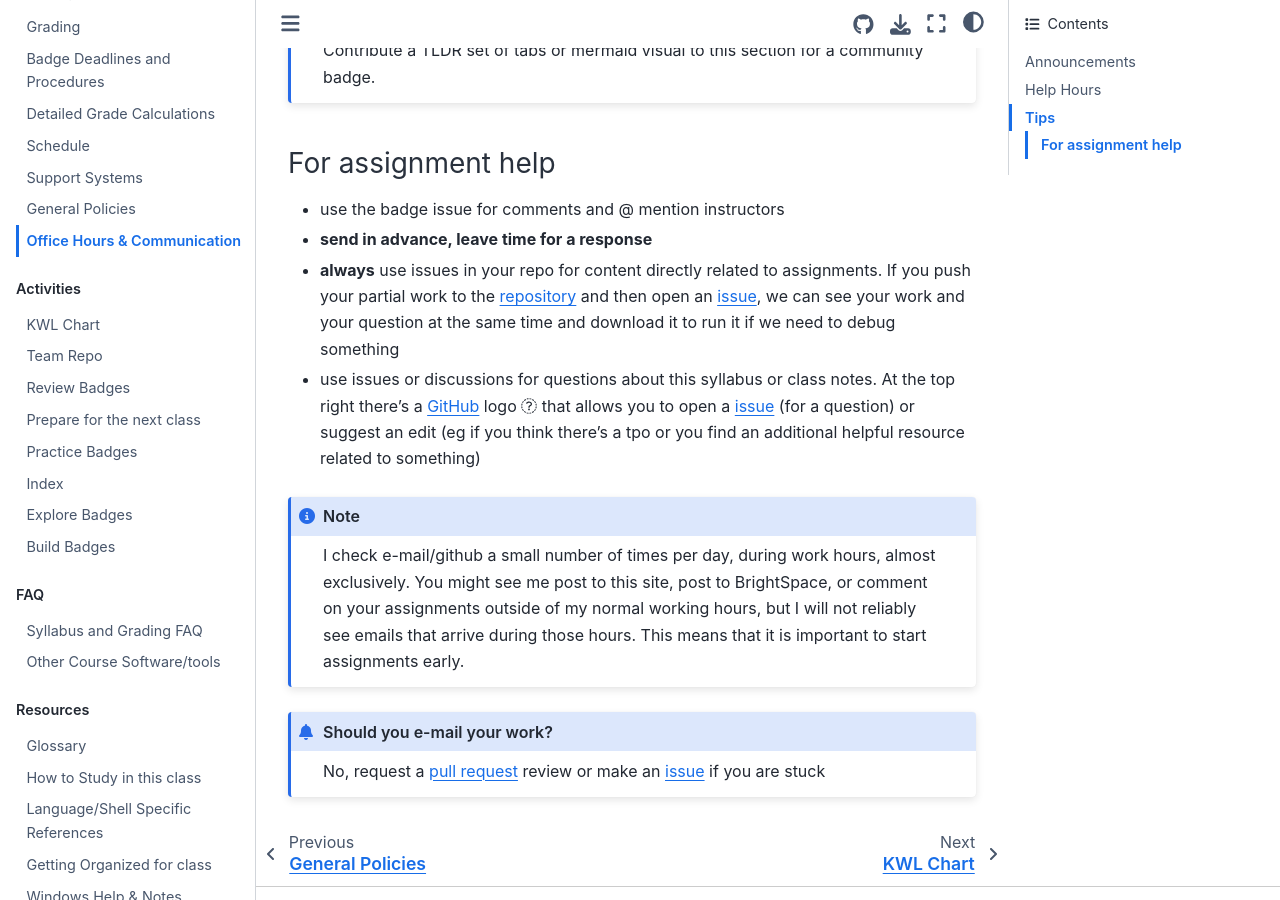
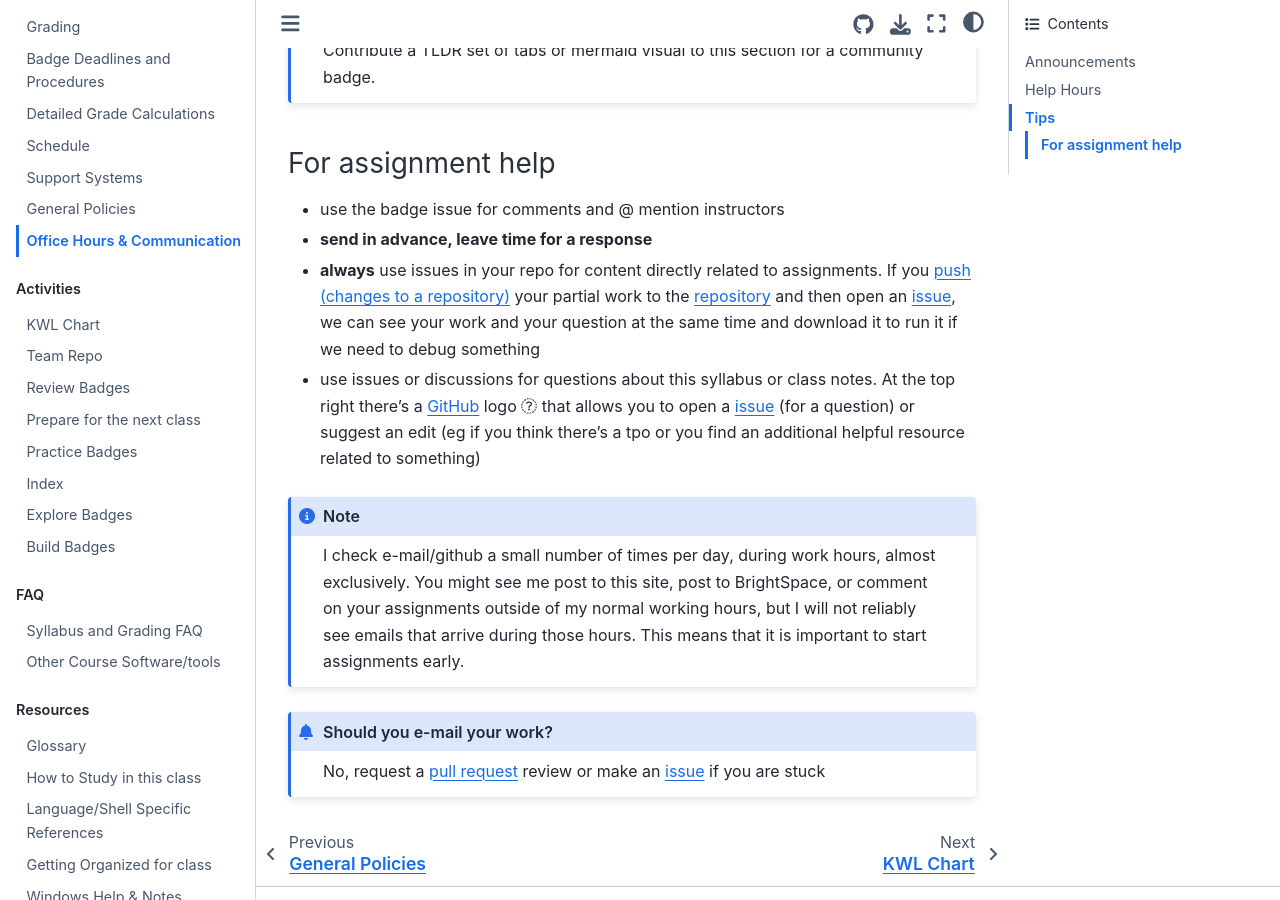
Before and after one commit to compsys-progtools/spring2025, a Jupyter Book: the page built from syllabus/communication.md, in a window 1280 px wide and 900 px high, scrolled down 922 px. Built offline with Jupyter Book 1.0.4 settings and Sphinx 7.4.7 and the Sphinx Book theme 1.1.4, drawn with Linux system fonts in a browser that asks for light colours; pages that are not in the unit, such as notebooks, are missing from menus.

Commit message:
Update communication.md push term in glossary

```diff
--- a/syllabus/communication.md
+++ b/syllabus/communication.md
@@ -112,7 +112,7 @@ Contribute a TLDR set of tabs or mermaid visual to this section for a community
 
 - use the badge issue for comments and @ mention instructors
 - **send in advance, leave time for a response**
-- **always** use issues in your repo for content directly related to assignments.  If you {term}`push` your partial work to the {term}`repository` and then open an {term}`issue`, we can see your work and your question at the same time and download it to run it if we need to debug something
+- **always** use issues in your repo for content directly related to assignments.  If you {term}`push (changes to a repository)` your partial work to the {term}`repository` and then open an {term}`issue`, we can see your work and your question at the same time and download it to run it if we need to debug something
 - use issues or discussions for questions about this syllabus or class notes. At the top right there's a {term}`GitHub` logo {fa}`github` that allows you to open a {term}`issue` (for a question) or suggest an edit (eg if you think there's a tpo or you find an additional helpful resource related to something)
 
 
```
